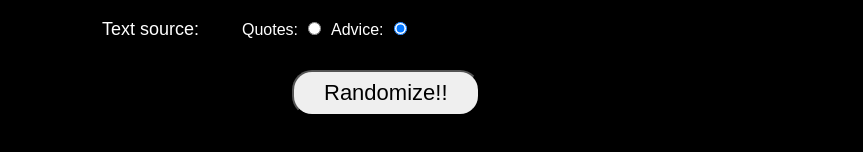
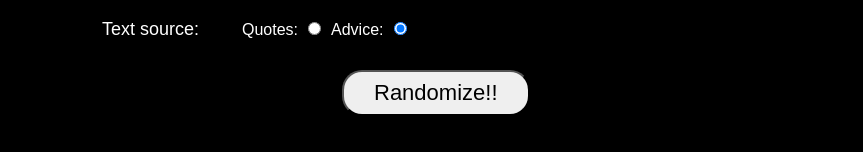
Before and after one commit to dajomu/js-react-class-projects, a React (Create React App) app in the folder meme-generator/: page / in a window 1280 px wide. Shown: the part 790-942 px from the top of the page, without its empty margins (208-1071 px from the left). Built offline with nearby package versions, Linux system fonts and the light colour scheme.

Commit message:
[meme-generator] fix button margin

```diff
--- a/meme-generator/src/App.css
+++ b/meme-generator/src/App.css
@@ -55,6 +55,6 @@
   font-size: 22px;
   padding: 8px 30px;
   border-radius: 20px;
-  margin-left: 200px;
+  margin-left: 250px;
   margin-top: 20px;
 }
```
